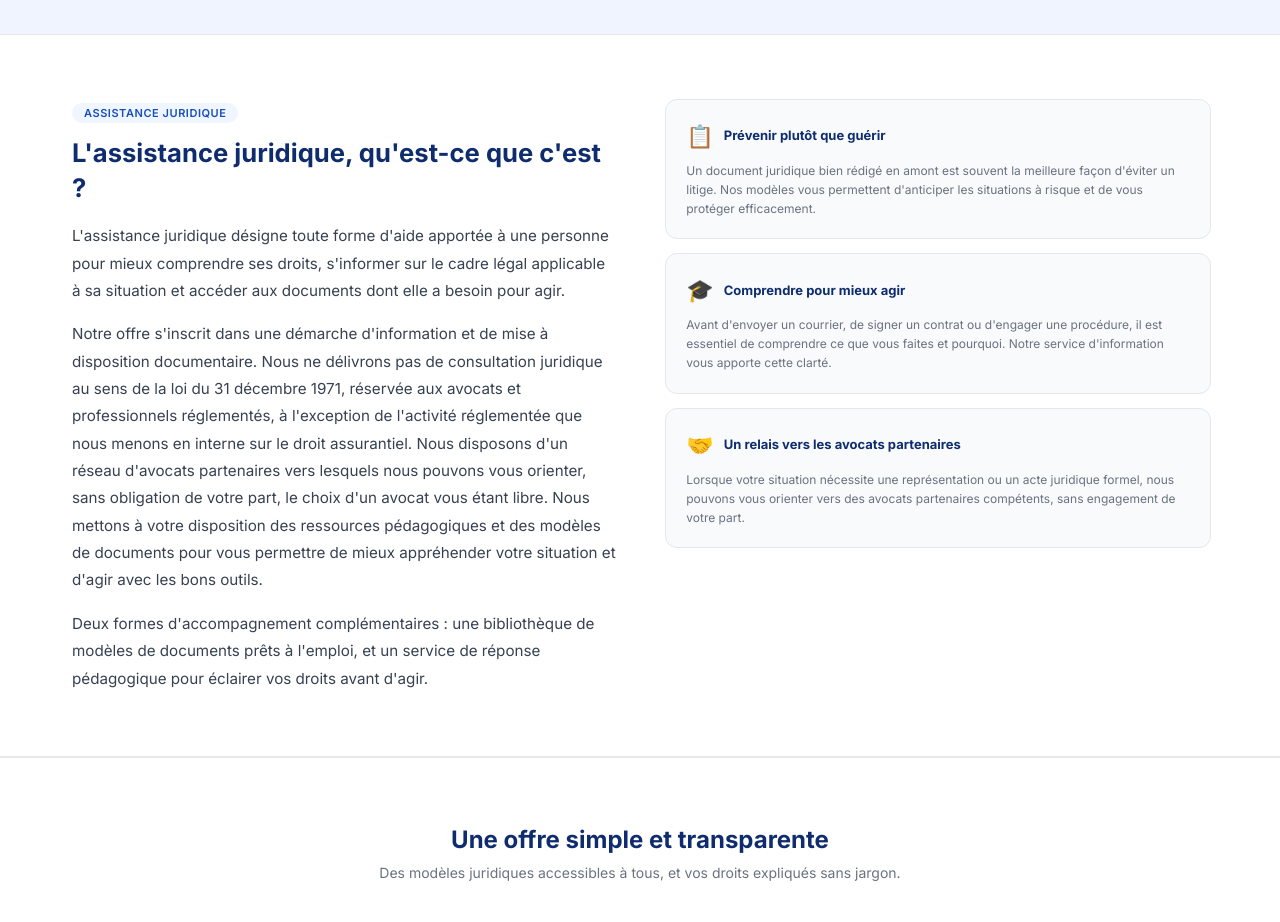
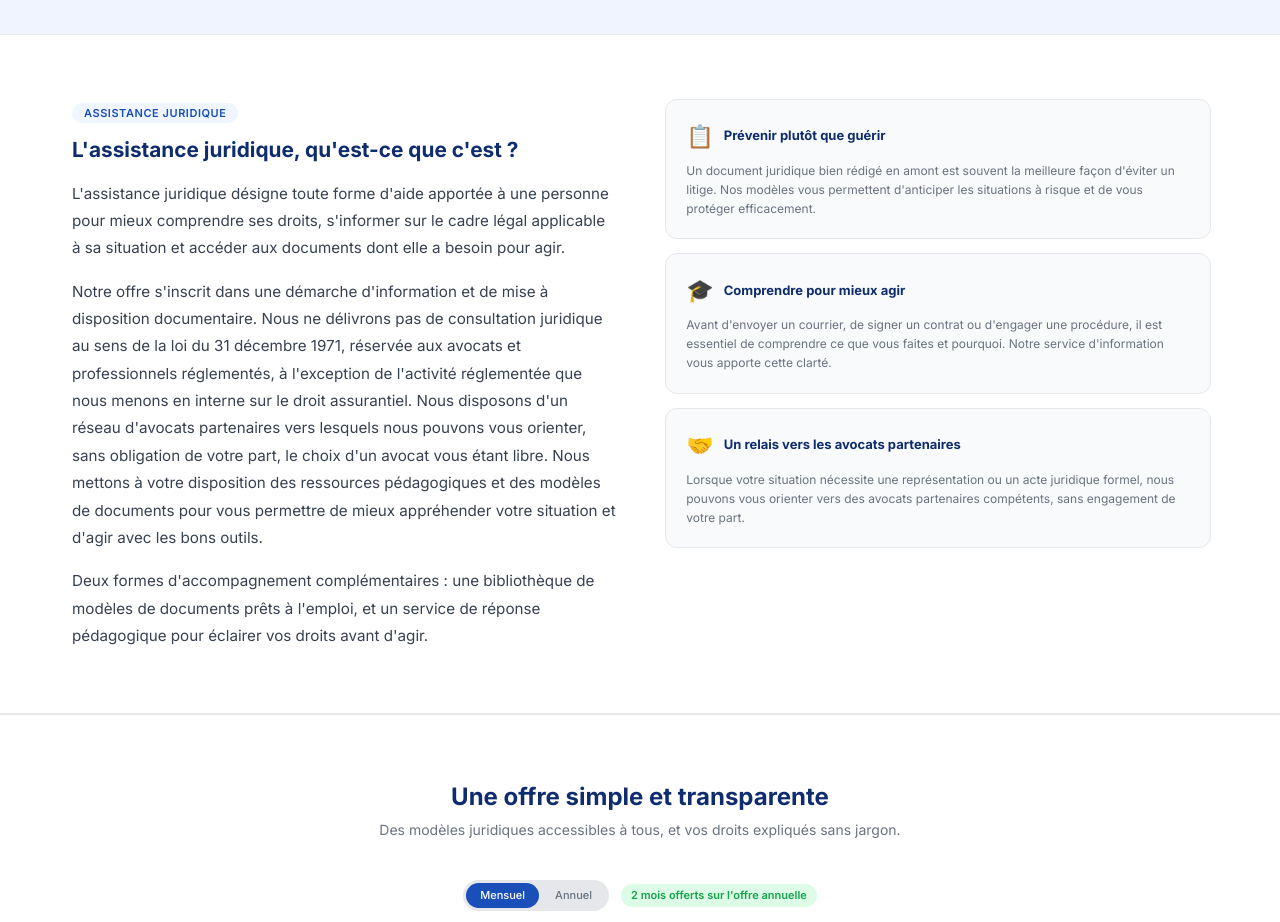
Before and after one commit to SYPA-ASSO/docutheque-next, a Next.js app: page / in a window 1280 px wide. Shown: the part 3100-4022 px from the top of the page. Built offline with nearby package versions, Linux system fonts and the light colour scheme.

Commit message:
HowItWorks taille titre assistance juridique

```diff
--- a/components/HowItWorks.tsx
+++ b/components/HowItWorks.tsx
@@ -82,7 +82,7 @@ export default function HowItWorks() {
               <span style={{background: '#eff6ff', color: '#1a4fba', fontSize: '11px', fontWeight: '600', padding: '3px 12px', borderRadius: '20px', letterSpacing: '0.05em'}}>
                 ASSISTANCE JURIDIQUE
               </span>
-              <h2 style={{fontSize: '1.6rem', fontWeight: '700', color: '#0f2d6e', margin: '12px 0 16px 0', lineHeight: '1.4'}}>
+              <h2 style={{fontSize: '1.3rem', fontWeight: '700', color: '#0f2d6e', margin: '12px 0 16px 0', lineHeight: '1.4'}}>
                 L'assistance juridique, qu'est-ce que c'est ?
               </h2>
               <p style={{color: '#374151', fontSize: '0.95rem', lineHeight: '1.8', marginBottom: '16px'}}>
```
